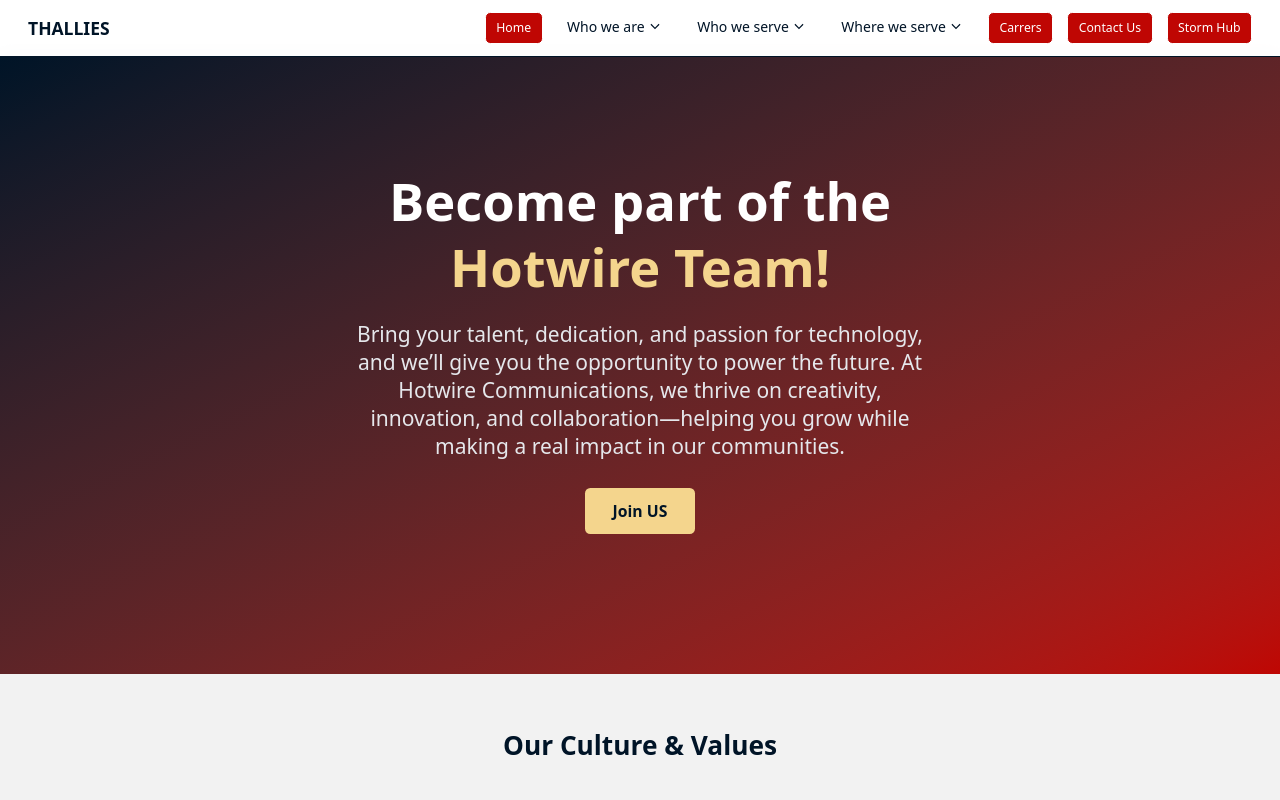
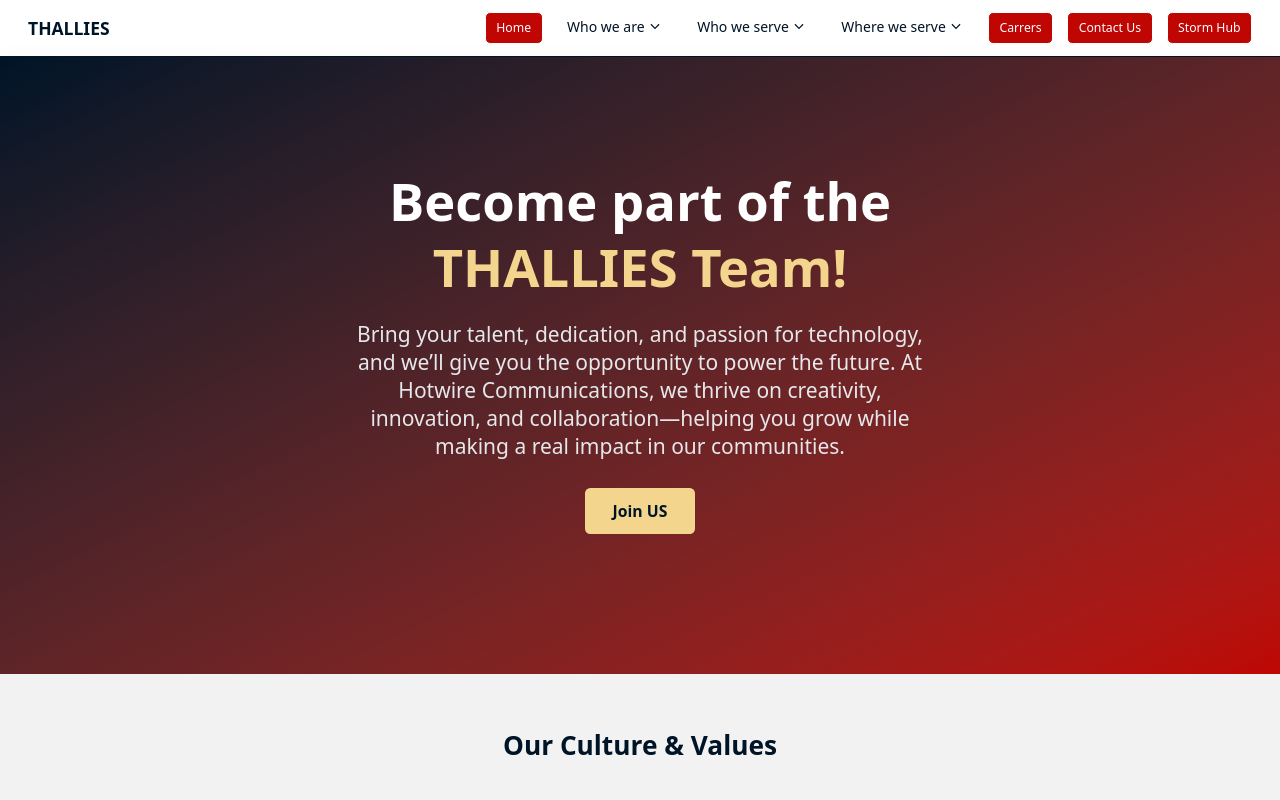
Before and after one commit to Pumkingpie/prototype-thallies, a Next.js app: page /career in a window 1280 px wide. Shown: the top 800 px of the page. Built offline with nearby package versions, Linux system fonts and the light colour scheme.

Commit message:
Actualización del hero de career

```diff
--- a/components/career/hero.tsx
+++ b/components/career/hero.tsx
@@ -7,7 +7,7 @@
             <div className="container mx-auto px-4">
                 <div className="text-center max-w-4xl mx-auto">
                     <h1 className="text-4xl md:text-5xl lg:text-6xl font-bold mb-6 leading-tight">
-                        Become part of the <span className="block text-[#F4D58D]">Hotwire Team!</span>
+                        Become part of the <span className="block text-[#F4D58D]">THALLIES Team!</span>
                     </h1>
                     <p className="text-xl md:text-2xl text-gray-200 mb-8 max-w-2xl mx-auto">
                         Bring your talent, dedication, and passion for technology, and we’ll give you the opportunity to power the future. At Hotwire Communications, we thrive on creativity, innovation, and collaboration—helping you grow while making a real impact in our communities.
```
